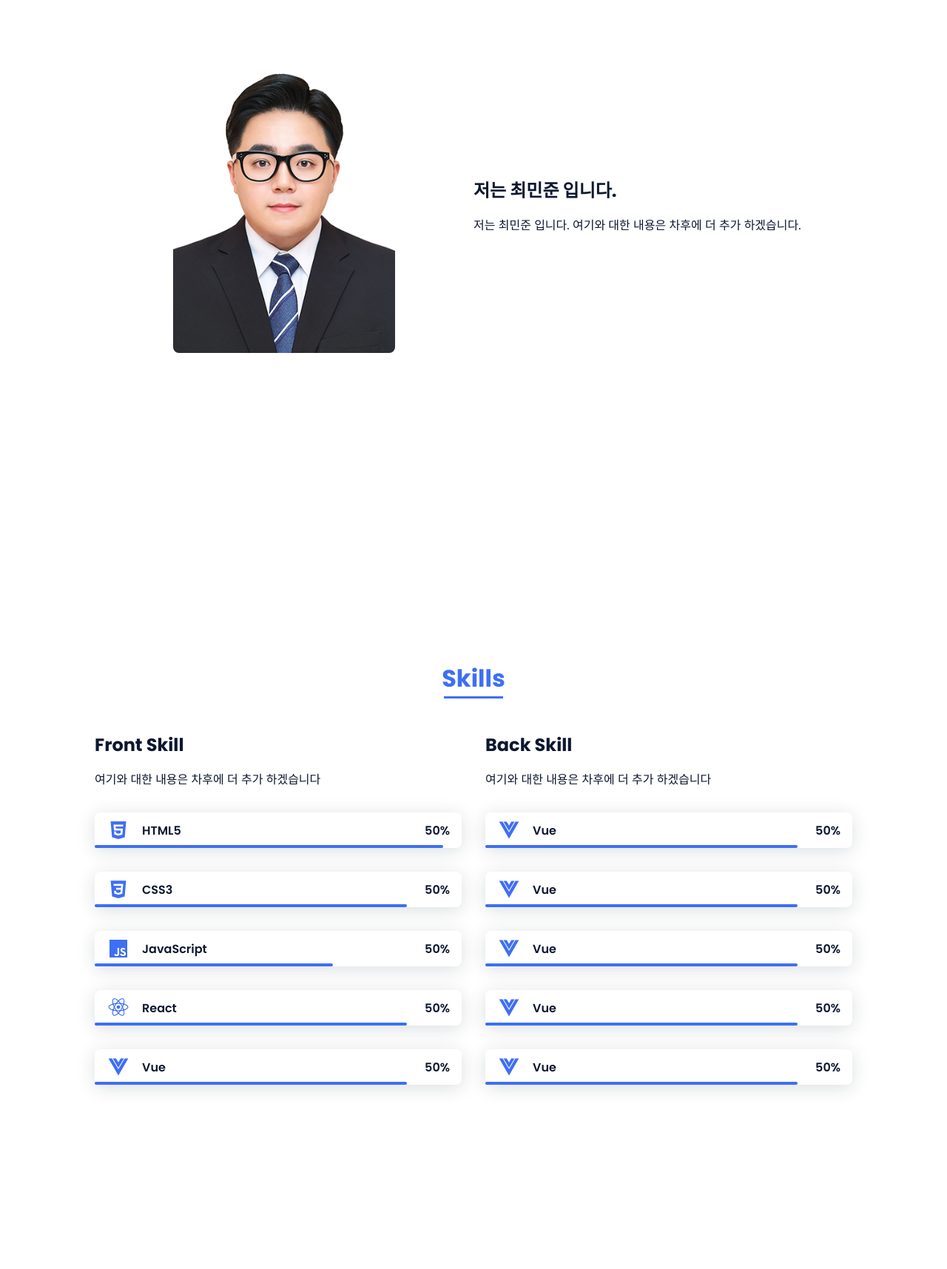
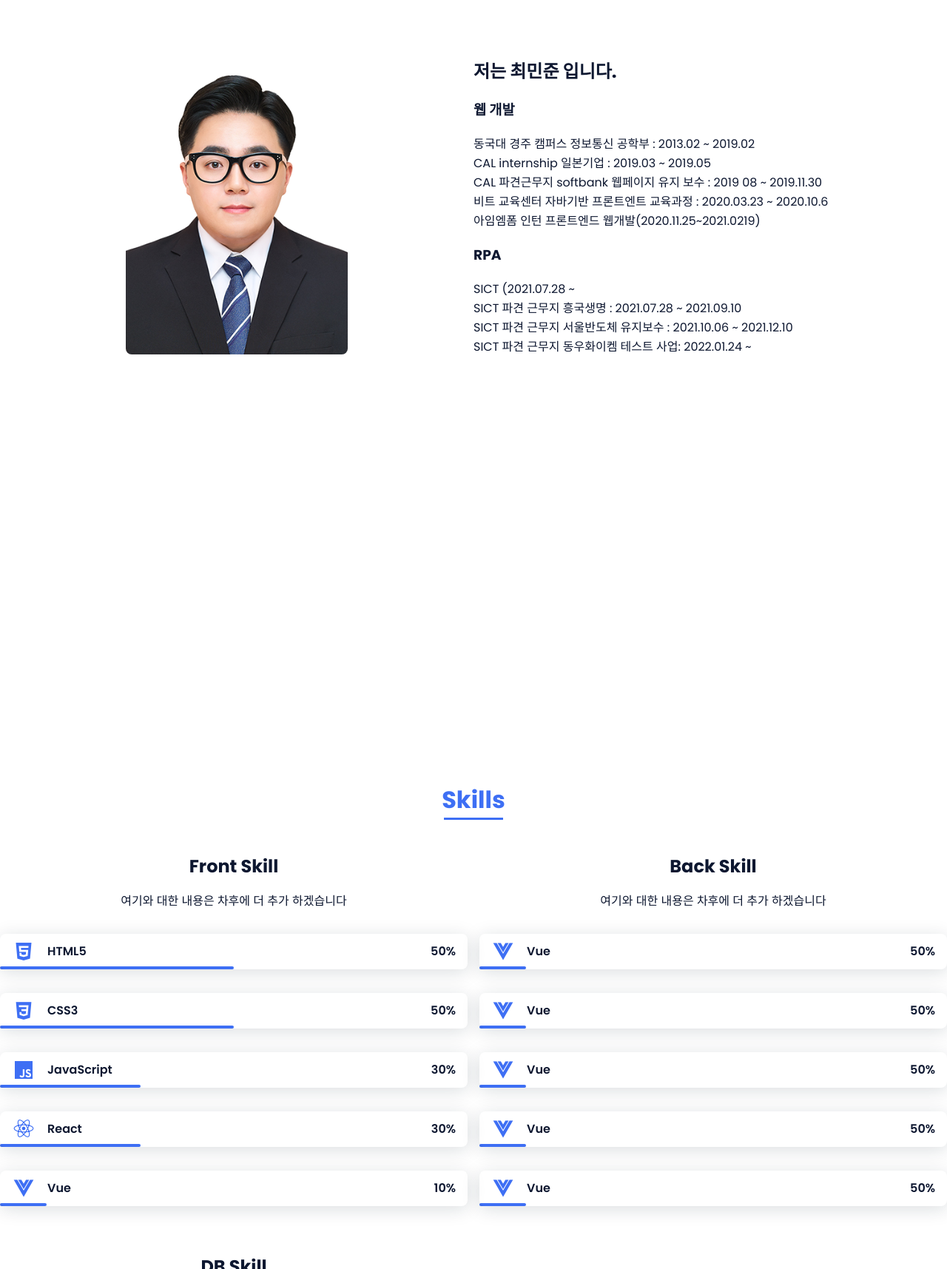
Before and after one commit to choiminjun94/Portfolio, a plain HTML site: page portfolio/index.html in a window 1280 px wide. Shown: the part 1085-2800 px from the top of the page at 74% size. Drawn offline with nearby package versions, Linux system fonts and the light colour scheme.

Commit message:
경력 추가

```diff
--- a/portfolio/assets/css/styles.css
+++ b/portfolio/assets/css/styles.css
@@ -100,7 +100,8 @@ img {
 
 /*===== LAYOUT =====*/
 .bd-grid {
-  max-width: 1024px;
+  /* max-width: 1024px; */
+  max-width: 1280px;
   display: grid;
   margin-left: var(--mb-2);
   margin-right: var(--mb-2);
@@ -320,23 +321,23 @@ img {
 }
 
 .skills__html {
-  width: 95%;
+  width: 50%;
 }
 
 .skills__css {
-  width: 85%;
+  width: 50%;
 }
 
 .skills__js {
-  width: 65%;
+  width: 30%;
 }
 
 .skills__React {
-  width: 85%;
+  width: 30%;
 }
 
 .skills__Vue {
-    width: 85%;
+    width: 10%;
   }
 
 .skills__img {
@@ -468,8 +469,8 @@ img {
     margin: 0;
   }
   .section {
-    padding-top: 10rem;
-    padding-bottom: 15rem;
+    padding-top: 10em;
+    padding-bottom: 25rem;
   }
   .section-title {
     margin-bottom: var(--mb-6);
@@ -510,9 +511,9 @@ img {
   }
   .skills__container {
     grid-template-columns: repeat(2, 1fr);
-    column-gap: 2rem;
+    /* column-gap: 2rem; */
     align-items: center;
-    text-align: initial;
+    /* text-align: initial; */
   }
   .work__container {
     grid-template-columns: repeat(3, 1fr);
--- a/portfolio/index.html
+++ b/portfolio/index.html
@@ -16,7 +16,7 @@
          <header class="l-header">
             <nav class="nav bd-grid">
                 <div>
-                    <a href="#" class="nav__logo">Marlon</a>
+                    <a href="#" class="nav__logo">Min's</a>
                 </div>
 
                 <div class="nav__menu" id="nav-menu">
@@ -80,7 +80,17 @@
                     </div>
                     <div>
                         <h2 class="about__subtitle">저는 최민준 입니다.</h2>
-                        <p class="about__text">저는 최민준 입니다. 여기와 대한 내용은 차후에 더 추가 하겠습니다.</p>
+                        <h3 class="about__text">웹 개발</h3>
+                        <p class="about__text">동국대 경주 캠퍼스 정보통신 공학부 : 2013.02 ~ 2019.02 </p>
+                        <p class="about__text">CAL internship 일본기업 : 2019.03 ~ 2019.05 </p>
+                        <p class="about__text">CAL 파견근무지 softbank 웹페이지 유지 보수 : 2019 08 ~ 2019.11.30</p>
+                        <p class="about__text">비트 교육센터 자바기반 프론트엔트 교육과정 : 2020.03.23 ~ 2020.10.6</p>
+                        <p class="about__text">아임엠폼 인턴 프론트엔드 웹개발(2020.11.25~2021.0219)</p>
+                        <h3 class="about__text">RPA</h3>
+                        <p class="about__text">SICT (2021.07.28 ~ </p>
+                        <p class="about__text">SICT 파견 근무지 흥국생명 : 2021.07.28 ~ 2021.09.10</p>
+                        <p class="about__text">SICT 파견 근무지 서울반도체 유지보수 : 2021.10.06 ~ 2021.12.10</p>
+                        <p class="about__text">SICT 파견 근무지 동우화이켐 테스트 사업: 2022.01.24 ~ </p>
                     </div>
                 </div>
             </section>
@@ -122,7 +132,7 @@
                                 <span class="skills__name">JavaScript</span>
                             </div>
                             <div>
-                                <span class="skills__percentage">50%</span>
+                                <span class="skills__percentage">30%</span>
                             </div>
                             <div class="skills__bar skills__js"></div>
                         </div>
@@ -133,19 +143,19 @@
                                 <span class="skills__name">React</span>
                             </div>
                             <div>
-                                <span class="skills__percentage">50%</span>
+                                <span class="skills__percentage">30%</span>
                             </div>
                             <div class="skills__bar skills__React"></div>
                         </div>
 
-                          <!-- React -->
+                          <!-- Vue -->
                           <div class="skills__data">
                             <div class="skills__names">
                                 <i class='bx bxl-vuejs skills__icon' ></i>
                                 <span class="skills__name">Vue</span>
                             </div>
                             <div>
-                                <span class="skills__percentage">50%</span>
+                                <span class="skills__percentage">10%</span>
                             </div>
                             <div class="skills__bar skills__Vue"></div>
                         </div>
@@ -194,6 +204,43 @@
                             </div>
                             <div class="skills__bar skills__Vue"></div>
                         </div>
+                        <div class="skills__data">
+                            <div class="skills__names">
+                                <i class='bx bxl-vuejs skills__icon' ></i>
+                                <span class="skills__name">Vue</span>
+                            </div>
+                            <div>
+                                <span class="skills__percentage">50%</span>
+                            </div>
+                            <div class="skills__bar skills__Vue"></div>
+                        </div>
+                    </div>
+
+                    <div>
+                        <h2 class="skills__subtitle">DB Skill</h2>
+                        <p class="skills__text">여기와 대한 내용은 차후에 더 추가 하겠습니다</p>
+                        <div class="skills__data">
+                            <div class="skills__names">
+                                <i class='bx bxl-vuejs skills__icon' ></i>
+                                <span class="skills__name">Vue</span>
+                            </div>
+                            <div>
+                                <span class="skills__percentage">50%</span>
+                            </div>
+                            <div class="skills__bar skills__Vue"></div>
+                        </div>
+
+                        <div class="skills__data">
+                            <div class="skills__names">
+                                <i class='bx bxl-vuejs skills__icon' ></i>
+                                <span class="skills__name">Vue</span>
+                            </div>
+                            <div>
+                                <span class="skills__percentage">50%</span>
+                            </div>
+                            <div class="skills__bar skills__Vue"></div>
+                        </div>
+
                         <div class="skills__data">
                             <div class="skills__names">
                                 <i class='bx bxl-vuejs skills__icon' ></i>
```
